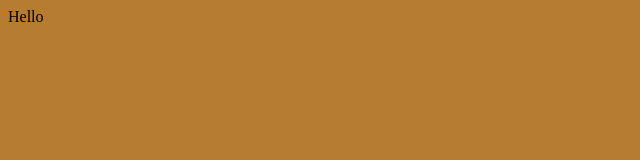
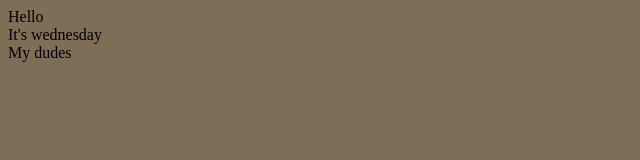
Before and after one commit to NeMe313/demo-repo, a plain HTML site: page index.html in a window 1280 px wide. Shown: the whole page, without its empty margins (0-640 px from the left). Drawn offline with Linux system fonts and the light colour scheme.

Commit message:
added new colors

```diff
--- a/index.html
+++ b/index.html
@@ -10,6 +10,8 @@
 
 <body>
 <div>Hello</div>
+<div>It's wednesday</div>
+<div>My dudes</div>
 
 <script src="app.js"></script>
 </body>
--- a/styles.css
+++ b/styles.css
@@ -1,5 +1,5 @@
 body {
-    background-color: rgb(182, 125, 50);
+    background-color: rgb(126, 109, 87);
 }
 
 h1 {
```
